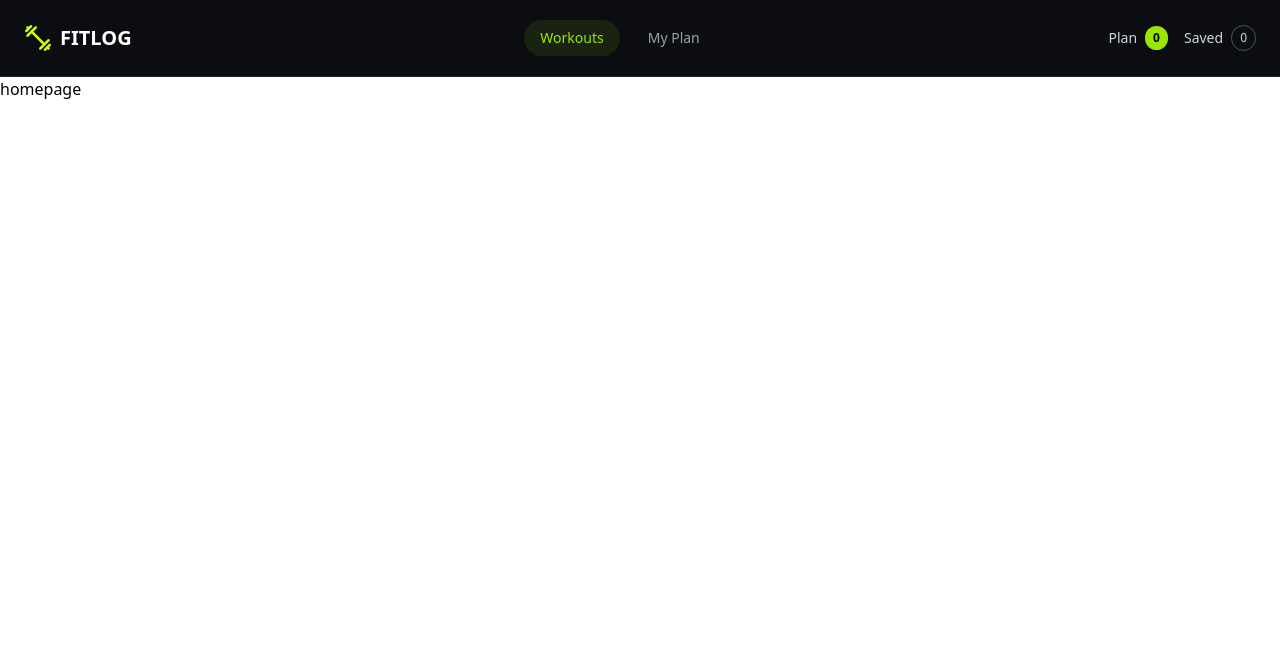
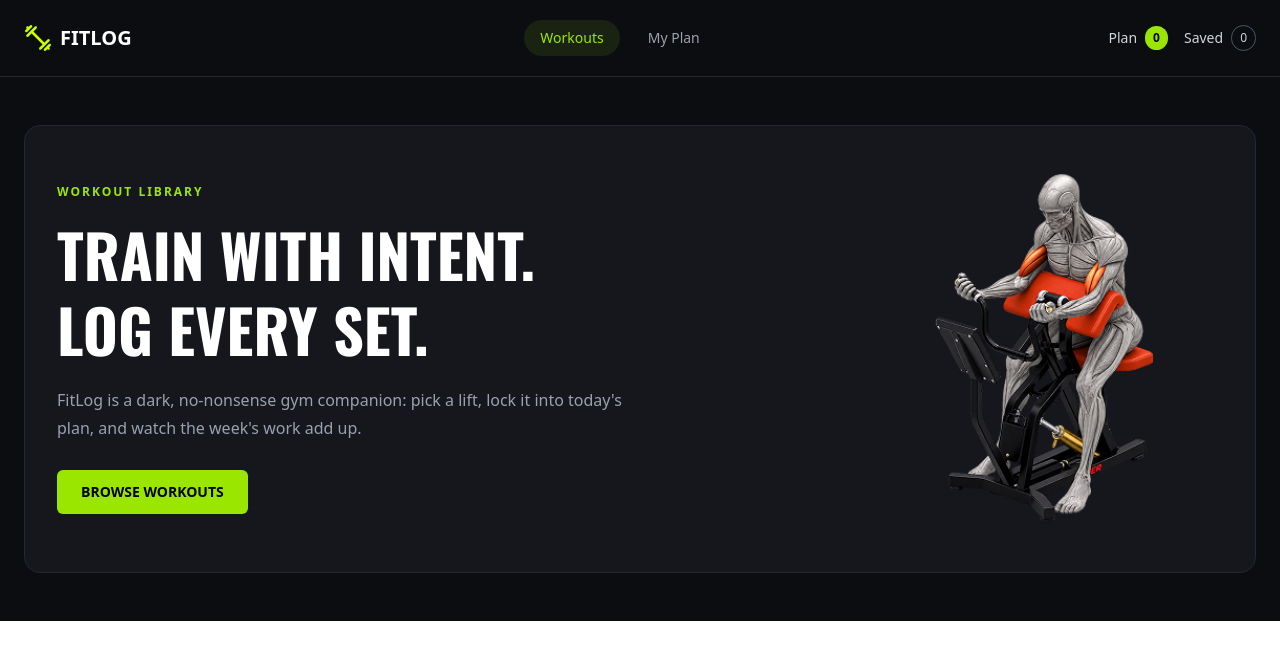
Before and after one commit to sahilyasar/fit-log, a Next.js app: page / in a window 1280 px wide. Shown: the top 660 px of the page. Built offline with nearby package versions, Linux system fonts and the light colour scheme.

Commit message:
Banner created

```diff
--- /dev/null
+++ b/src/app/components/Banner.tsx
@@ -0,0 +1,65 @@
+import Image from "next/image";
+import { Oswald } from "next/font/google";
+
+const oswald = Oswald({
+    subsets: ["latin"],
+    weight: ["700"],
+});
+
+const Banner = () => {
+    return (
+        <section className="bg-[#0c0d10] px-6 py-12">
+
+            <div className="mx-auto flex max-w-7xl flex-col items-center justify-between gap-10 rounded-2xl border border-gray-800 bg-[#15171d] px-8 py-12 lg:flex-row">
+
+                {/* Left Side */}
+                <div className="max-w-2xl">
+
+                    {/* Small Text */}
+                    <p className="mb-4 text-xs font-bold tracking-[2px] text-lime-400">
+                        WORKOUT LIBRARY
+                    </p>
+
+                    {/* Heading */}
+                    <h1
+                        className={`${oswald.className} text-4xl font-bold uppercase leading-tight text-white sm:text-5xl lg:text-6xl`}
+                    >
+                        Train with intent.
+                        <br />
+                        Log every set.
+                    </h1>
+
+                    {/* Subtitle */}
+                    <p className="mt-5 max-w-xl text-base leading-7 text-gray-400">
+                        FitLog is a dark, no-nonsense gym companion: pick a lift,
+                        lock it into today&apos;s plan, and watch the week&apos;s work add up.
+                    </p>
+
+                    {/* Button */}
+                    <a
+                        className="mt-7 inline-flex items-center gap-2 rounded-md bg-lime-400 px-6 py-3 text-sm font-bold text-black hover:bg-lime-300"
+                    >
+                        BROWSE WORKOUTS
+                    </a>
+
+                </div>
+
+                {/* Right Side Image */}
+                <div className="flex justify-center">
+                    <Image
+                        src="/banner.png"
+                        alt="Workout illustration"
+                        width={350}
+                        height={350}
+                        className="h-auto w-[280px] sm:w-[320px] lg:w-[350px]"
+                        priority
+                    />
+                </div>
+
+            </div>
+
+        </section>
+    );
+};
+
+export default Banner;
--- a/src/app/page.tsx
+++ b/src/app/page.tsx
@@ -1,9 +1,10 @@
 import Image from "next/image";
+import Banner from "./components/Banner";
 
 export default function Home() {
   return (
    <div>
-    homepage
+    <Banner></Banner>
    </div>
   );
 }
```
